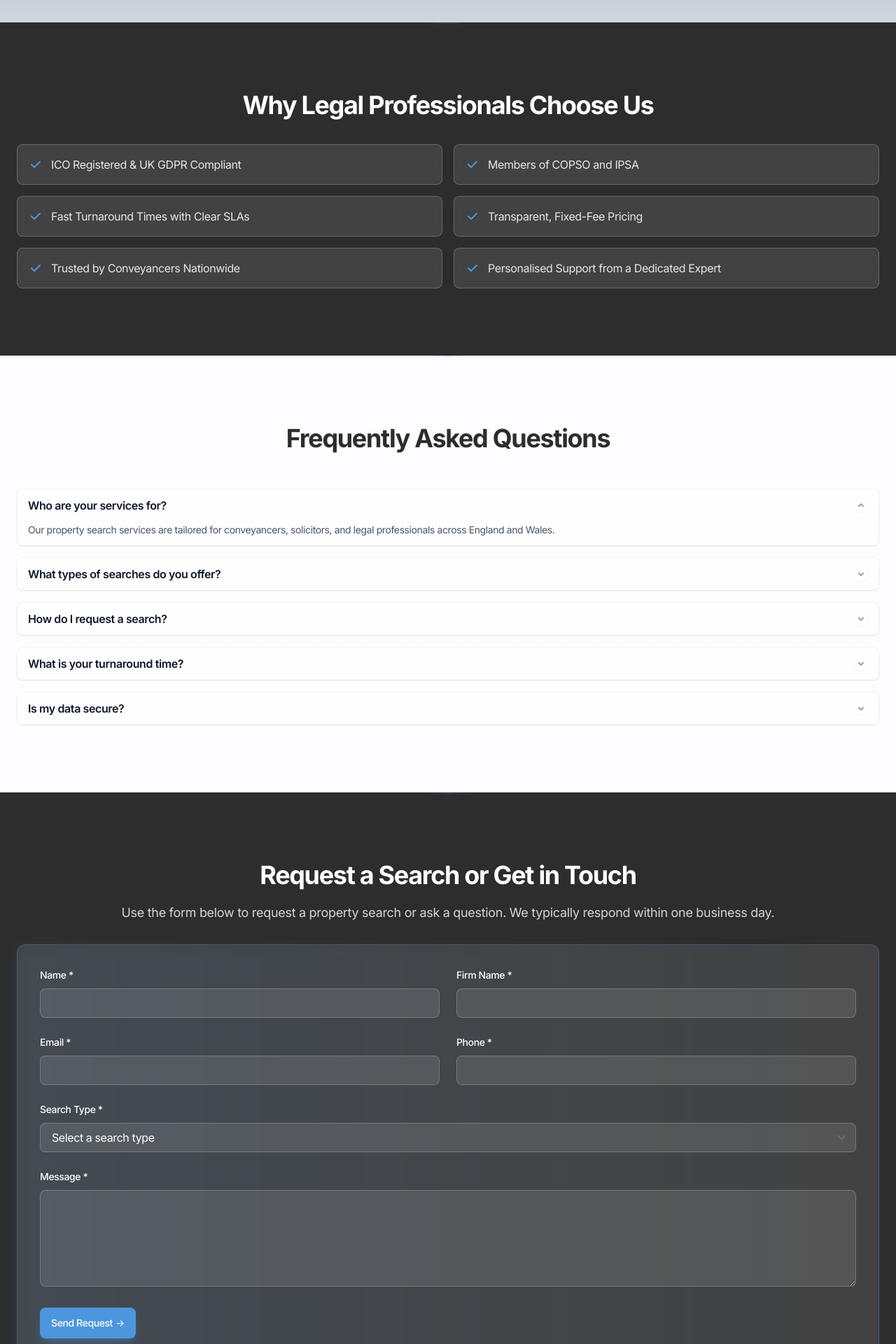
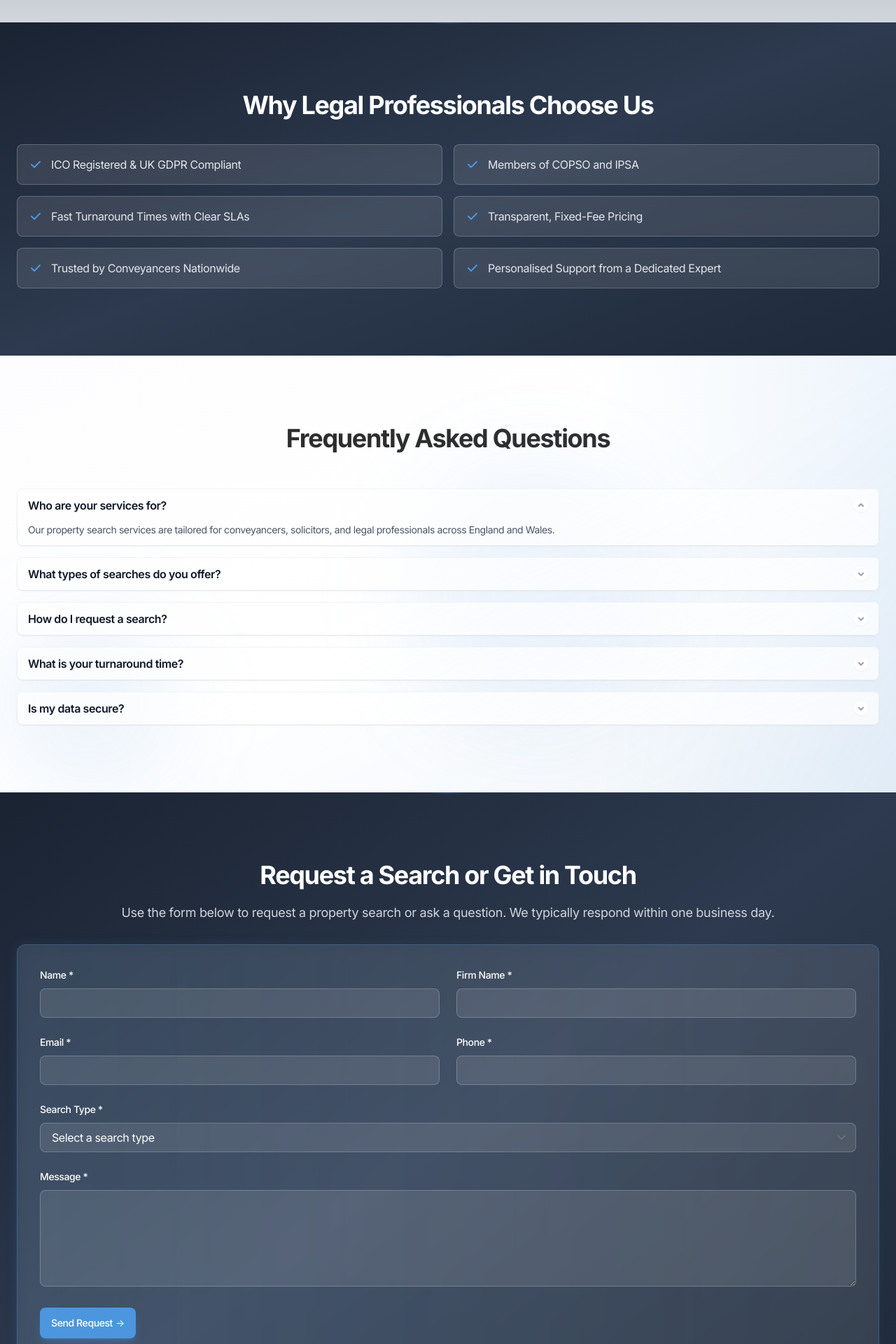
Before and after one commit to Adap1oCode/home-info-web, a Next.js app: page / in a window 1280 px wide. Shown: the part 1880-3800 px from the top of the page at 70% size. Built offline with nearby package versions, Linux system fonts and the light colour scheme.

Commit message:
Update styles in Contact Form, FAQs Section, and Trust Signals components to use gradient backgrounds and enhance visual consistency; replace static backgrounds with dynamic gradients and adjust decorative elements for improved aesthetics.

```diff
--- a/components/contact-form.tsx
+++ b/components/contact-form.tsx
@@ -80,12 +80,12 @@ export default function ContactForm() {
   };
 
   return (
-    <section id="contact" className="relative bg-[#2D2D2D] py-16 transition-all duration-700 md:py-24 overflow-hidden">
+    <section id="contact" className="relative bg-gradient-to-br from-[#1a2332] via-[#2d3a4f] to-[#1e2a3a] py-16 transition-all duration-700 md:py-24 overflow-hidden">
       {/* Decorative blue elements */}
       <div className="absolute inset-0 -z-10">
-        <div className="absolute top-0 right-0 h-96 w-96 rounded-full bg-[#4C96DE]/20 blur-3xl"></div>
-        <div className="absolute bottom-0 left-0 h-96 w-96 rounded-full bg-[#4C96DE]/15 blur-3xl"></div>
-        <div className="absolute top-1/2 left-1/2 h-64 w-64 -translate-x-1/2 -translate-y-1/2 rounded-full bg-[#4C96DE]/10 blur-3xl"></div>
+        <div className="absolute top-0 left-0 h-full w-full bg-gradient-to-br from-[#1a2332]/80 to-[#2d3a4f]/60"></div>
+        <div className="absolute bottom-0 right-0 h-[600px] w-[600px] rounded-full bg-[#4C96DE]/20 blur-[140px]"></div>
+        <div className="absolute top-1/2 left-1/2 h-[500px] w-[500px] -translate-x-1/2 -translate-y-1/2 rounded-full bg-[#4C96DE]/15 blur-[130px]"></div>
       </div>
 
       <div className="mx-auto w-full px-4 sm:px-6">
--- a/components/faqs-section.tsx
+++ b/components/faqs-section.tsx
@@ -30,7 +30,12 @@ const faqs = [
 
 export default function FAQsSection() {
   return (
-    <section id="faqs" className="relative bg-[#FDFDFF] py-16 transition-all duration-700 md:py-24">
+    <section id="faqs" className="relative overflow-hidden bg-gradient-to-br from-[#FDFDFF] via-white to-[#4C96DE]/5 py-16 transition-all duration-700 md:py-24">
+      {/* Decorative elements */}
+      <div className="absolute right-0 top-0 h-full w-1/3 bg-gradient-to-l from-[#4C96DE]/10 to-transparent" />
+      <div className="absolute bottom-0 left-0 h-64 w-64 rounded-full bg-[#4C96DE]/10 blur-3xl" />
+      <div className="absolute top-1/4 right-1/4 h-96 w-96 rounded-full bg-[#4C96DE]/10 blur-3xl" />
+
       <div className="mx-auto w-full px-4 sm:px-6">
         <div>
           <h2 className="mb-12 text-center text-4xl font-bold text-[#2D2D2D]">
--- a/components/trust-signals.tsx
+++ b/components/trust-signals.tsx
@@ -9,13 +9,12 @@ export default function TrustSignals() {
   ];
 
   return (
-    <section className="relative bg-[#2D2D2D] py-16 text-white transition-all duration-700 md:py-24 overflow-hidden">
+    <section className="relative bg-gradient-to-br from-[#1a2332] via-[#2d3a4f] to-[#1e2a3a] py-16 text-white transition-all duration-700 md:py-24 overflow-hidden">
       {/* Decorative blue elements */}
       <div className="absolute inset-0 -z-10">
-        <div className="absolute top-0 right-0 h-96 w-96 rounded-full bg-[#4C96DE]/20 blur-3xl"></div>
-        <div className="absolute bottom-0 left-0 h-96 w-96 rounded-full bg-[#4C96DE]/15 blur-3xl"></div>
-        <div className="absolute top-1/2 left-1/2 h-64 w-64 -translate-x-1/2 -translate-y-1/2 rounded-full bg-[#4C96DE]/10 blur-3xl"></div>
-        <div className="absolute top-1/4 left-1/4 h-80 w-80 rounded-full bg-[#4C96DE]/10 blur-3xl"></div>
+        <div className="absolute top-0 left-0 h-full w-full bg-gradient-to-br from-[#1a2332]/80 to-[#2d3a4f]/60"></div>
+        <div className="absolute bottom-0 right-0 h-[600px] w-[600px] rounded-full bg-[#4C96DE]/20 blur-[140px]"></div>
+        <div className="absolute top-1/2 left-1/2 h-[500px] w-[500px] -translate-x-1/2 -translate-y-1/2 rounded-full bg-[#4C96DE]/15 blur-[130px]"></div>
       </div>
 
       <div className="mx-auto w-full px-4 sm:px-6">
```
